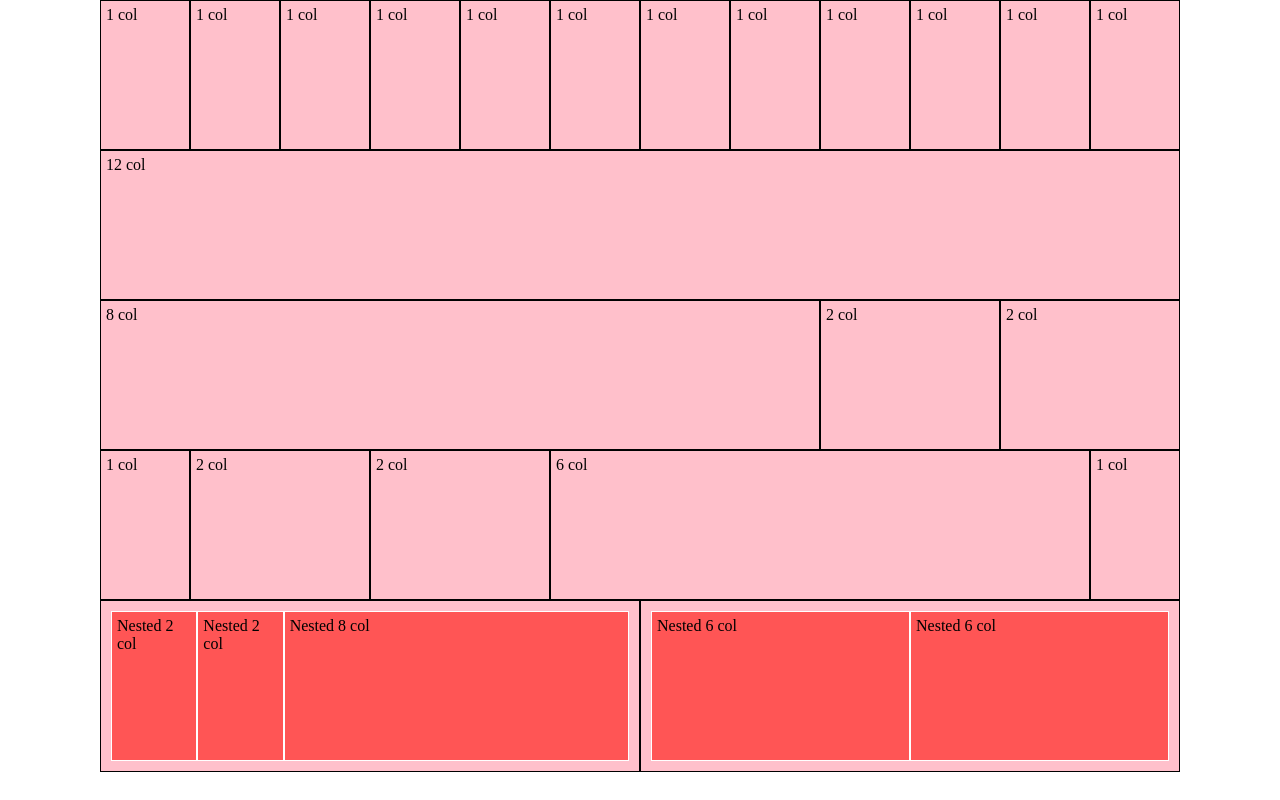
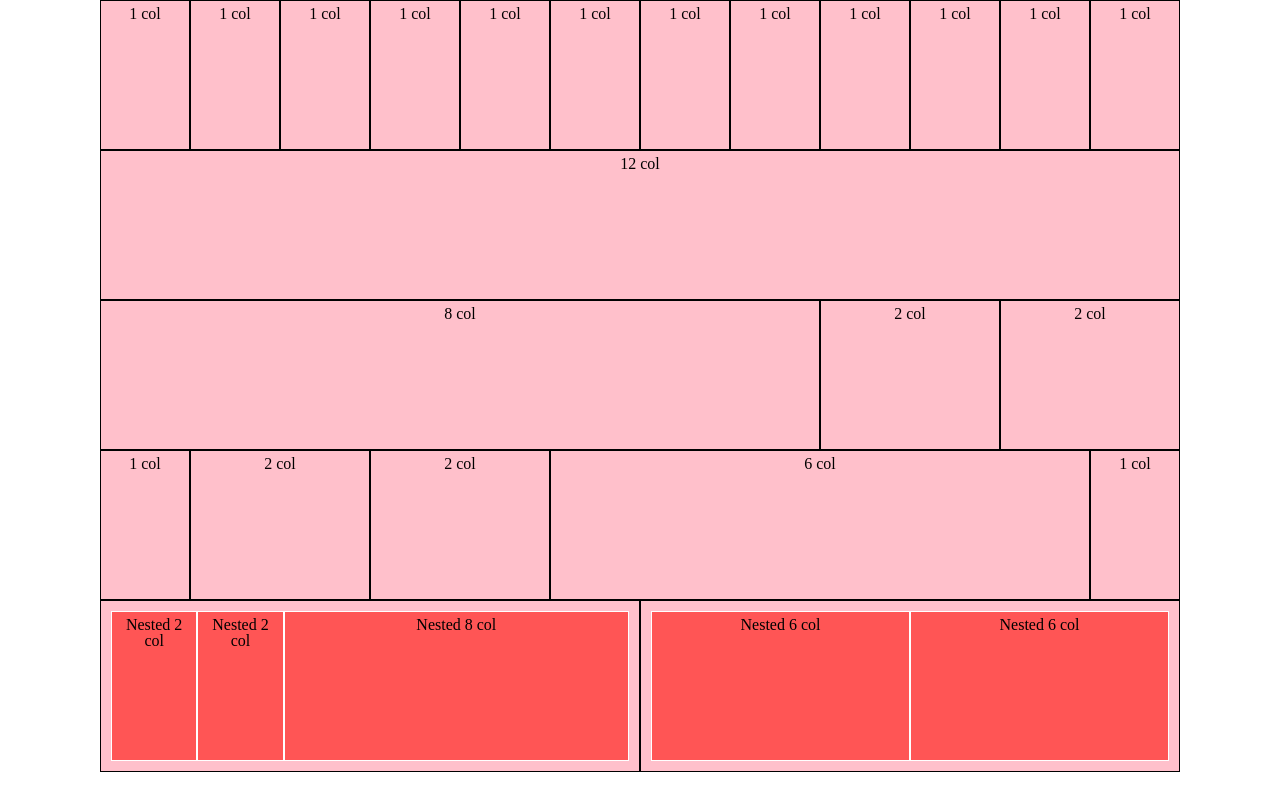
Before and after one commit to sergiojanko/html-css-12bool, a plain HTML site: page index.html in a window 1280 px wide. Drawn offline with Linux system fonts and the light colour scheme.

Commit message:
text-align

```diff
--- a/css/bool12.css
+++ b/css/bool12.css
@@ -183,5 +183,29 @@
 {
     align-items: flex-end;
 }
+.ai-baseline
+{
+    align-items: baseline;
+    align-content: center;
+}
 
+/* TEXT */
+
+.text-center
+{
+    text-align: center;
+}
+.text-right
+{
+    text-align: right;
+}
+.text-left
+{
+    text-align: left;
+}
+
+.lh-100
+{
+    line-height: 100%;
+}
 /*  MEDIA QUERIES*/
--- a/css/style.css
+++ b/css/style.css
@@ -7,7 +7,7 @@
 {
     min-height: 150px;
     background-color: pink;
-    border: 1px solid black
+    border: 1px solid black;
 }
 
 
--- a/index.html
+++ b/index.html
@@ -10,47 +10,47 @@
 </head>
 <body>
     <div class="container">
-        <div class="row">
-            <div class="col-1">1 col</div>
-            <div class="col-1">1 col</div>
-            <div class="col-1">1 col</div>
-            <div class="col-1">1 col</div>
-            <div class="col-1">1 col</div>
-            <div class="col-1">1 col</div>
-            <div class="col-1">1 col</div>
-            <div class="col-1">1 col</div>
-            <div class="col-1">1 col</div>
-            <div class="col-1">1 col</div>
-            <div class="col-1">1 col</div>
-            <div class="col-1">1 col</div>
+        <div class="row jfc-center ai-baseline">
+            <div class="col-1 lh-100 text-center">1 col</div>
+            <div class="col-1 lh-100 text-center">1 col</div>
+            <div class="col-1 lh-100 text-center">1 col</div>
+            <div class="col-1 lh-100 text-center">1 col</div>
+            <div class="col-1 lh-100 text-center">1 col</div>
+            <div class="col-1 lh-100 text-center">1 col</div>
+            <div class="col-1 lh-100 text-center">1 col</div>
+            <div class="col-1 lh-100 text-center">1 col</div>
+            <div class="col-1 lh-100 text-center">1 col</div>
+            <div class="col-1 lh-100 text-center">1 col</div>
+            <div class="col-1 lh-100 text-center">1 col</div>
+            <div class="col-1 lh-100 text-center">1 col</div>
         </div>
         <div class="row">
-            <div class="col-12">12 col</div>
+            <div class="col-12 lh-100 text-center">12 col</div>
         </div>
         <div class="row">
-            <div class="col-8">8 col</div>
-            <div class="col-2">2 col</div>
-            <div class="col-2">2 col</div>
+            <div class="col-8 lh-100 text-center">8 col</div>
+            <div class="col-2 lh-100 text-center">2 col</div>
+            <div class="col-2 lh-100 text-center">2 col</div>
         </div>
         <div class="row">
-            <div class="col-1">1 col</div>
-            <div class="col-2">2 col</div>
-            <div class="col-2">2 col</div>
-            <div class="col-6">6 col</div>
-            <div class="col-1">1 col</div>
+            <div class="col-1 lh-100 text-center">1 col</div>
+            <div class="col-2 lh-100 text-center">2 col</div>
+            <div class="col-2 lh-100 text-center">2 col</div>
+            <div class="col-6 lh-100 text-center">6 col</div>
+            <div class="col-1 lh-100 text-center">1 col</div>
         </div>
         <div class="row">
             <div class="col-6">
                 <div class="row">
-                    <div class="col-2">Nested 2 col</div>
-                    <div class="col-2">Nested 2 col</div>
-                    <div class="col-8">Nested 8 col</div>
+                    <div class="col-2 lh-100 text-center">Nested 2 col</div>
+                    <div class="col-2 lh-100 text-center">Nested 2 col</div>
+                    <div class="col-8 lh-100 text-center">Nested 8 col</div>
                 </div>
             </div>
             <div class="col-6">
                 <div class="row">
-                    <div class="col-6">Nested 6 col</div>
-                    <div class="col-6">Nested 6 col</div>
+                    <div class="col-6 lh-100 text-center">Nested 6 col</div>
+                    <div class="col-6 lh-100 text-center">Nested 6 col</div>
                 </div>
             </div>
         </div>
```
